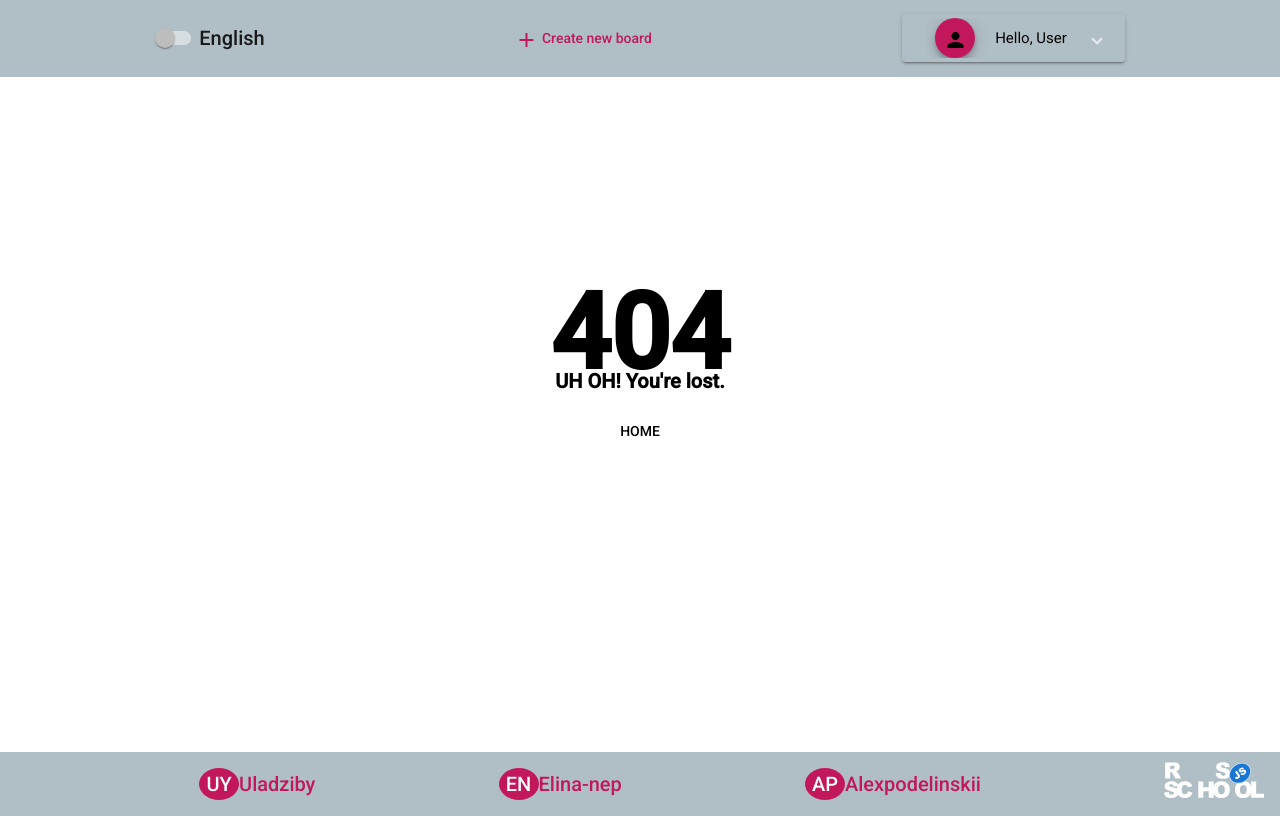
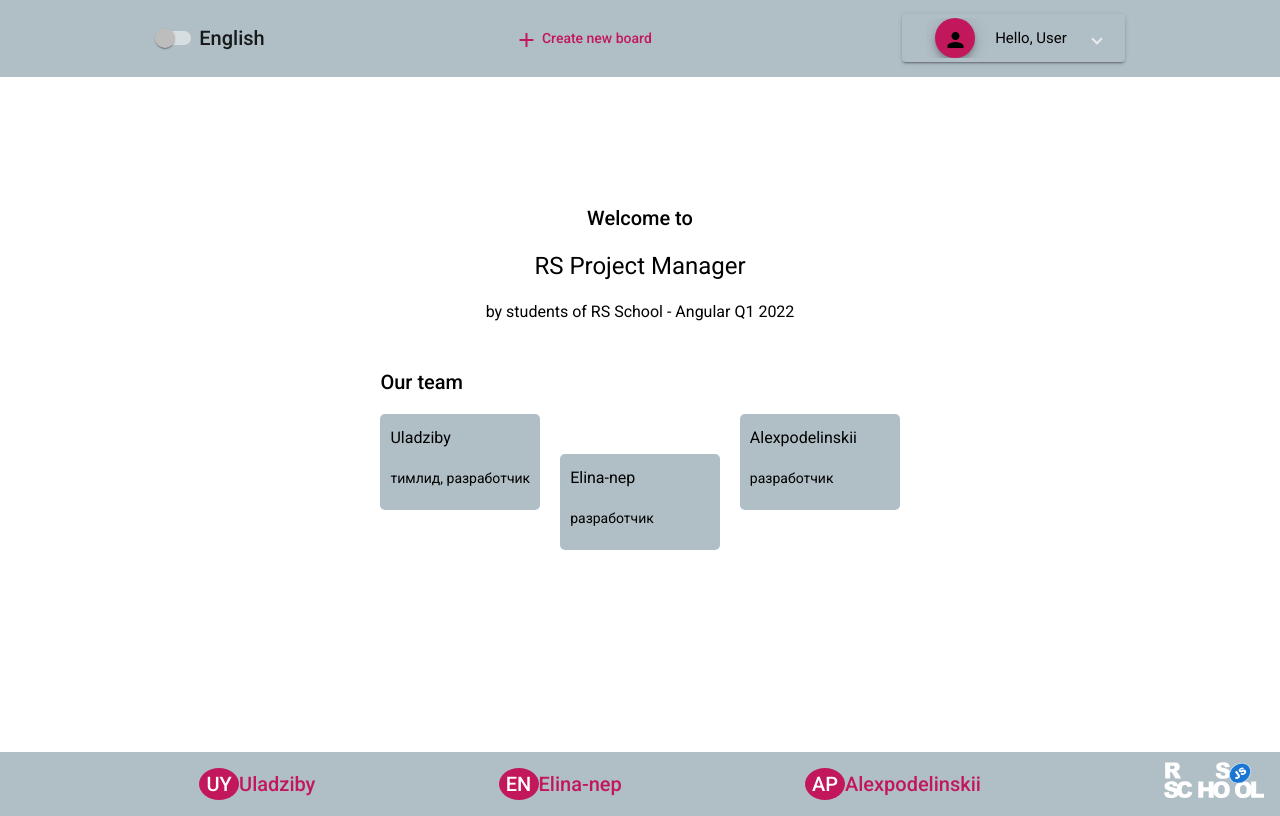
Before and after one commit to Uladziby/ProjectManagerApp, an Angular app in the folder project-management-app/: page / in a window 1280 px wide. Before the commit this address had no page. Built offline with nearby package versions, Linux system fonts and the light colour scheme.

Commit message:
feat: welcome page feat: lang service

```diff
--- a/project-management-app/src/app/core/components/header/header.component.html
+++ b/project-management-app/src/app/core/components/header/header.component.html
@@ -1,35 +1,25 @@
 <header (scroll)="onScroll()">
-  <mat-toolbar
-    layout="row"
-    color="accent"
-    [ngClass]="navbarFixed ? 'fixed' : 'nofixed'"
-  >
+  <mat-toolbar layout="row" color="accent" [ngClass]="navbarFixed ? 'fixed' : 'nofixed'">
     <mat-slide-toggle [(ngModel)]="slideToggle" (change)="OnChangeLang()">
-      {{ this.lang }}
+      {{ this.lang$ | async }}
     </mat-slide-toggle>
     <button mat-button color="primary" [disabled]="!this.isLogin" (click)="newBoard()">
       <mat-icon> add </mat-icon>
-      Create new board
+      {{headerText.create}}
     </button>
     <mat-accordion *ngIf="this.isLogin">
-      <mat-expansion-panel
-        role="button"
-        color="accent"
-        class="user_menu"
-        (opened)="panelOpenState = true"
-        (closed)="panelOpenState = false"
-      >
+      <mat-expansion-panel role="button" color="accent" class="user_menu" (opened)="panelOpenState = true" (closed)="panelOpenState = false">
         <mat-expansion-panel-header>
           <mat-panel-title color="primary">
             <button mat-mini-fab color="primary">
               <mat-icon> person </mat-icon>
             </button>
-            <span class="name_user"> Hello, User </span>
+            <span class="name_user"> {{headerText.hello}} User </span>
           </mat-panel-title>
         </mat-expansion-panel-header>
-        <button class="btn_menu" mat-flat-button>Edit profile</button>
+        <button class="btn_menu" mat-flat-button>{{headerText.edit}}</button>
         <button class="btn_menu" mat-flat-button (click)="OnLogout()">
-          Logout
+          {{headerText.logout}}
         </button>
       </mat-expansion-panel>
     </mat-accordion>
--- a/project-management-app/src/app/core/components/header/header.component.ts
+++ b/project-management-app/src/app/core/components/header/header.component.ts
@@ -4,6 +4,9 @@ import { RouteEnum } from 'src/app/shared/interfaces/enums';
 import { MatDialog, MatDialogConfig } from '@angular/material/dialog';
 import { BoardService } from 'src/app/shared/services/board.service';
 import { CreationModalComponent } from '../../modal/creation-modal/creation-modal.component';
+import { LangType } from 'src/app/shared/interfaces/lang';
+import { LangService } from 'src/app/shared/services/lang.service';
+import { TRANSLATE } from 'src/app/shared/consts/translate';
 
 @Component({
   selector: 'app-header',
@@ -12,12 +15,18 @@ import { CreationModalComponent } from '../../modal/creation-modal/creation-moda
 })
 export class HeaderComponent implements OnInit, OnDestroy {
   public slideToggle: boolean = false;
-  public lang: string = 'English';
+  public lang$ = this.langService.lang$;
   public panelOpenState = false;
   public isLogin: boolean = false;
   public navbarFixed: boolean = false;
+  headerText = TRANSLATE.en.header;
 
-  constructor(public matDialog: MatDialog, private boardService: BoardService, private router : Router) {
+  constructor(
+    public matDialog: MatDialog,
+    private boardService: BoardService,
+    private router: Router,
+    private langService: LangService
+  ) {
     localStorage.setItem('user', 'yes');
   }
 
@@ -36,24 +45,32 @@ export class HeaderComponent implements OnInit, OnDestroy {
   }
 
   OnChangeLang(): void {
-    this.slideToggle === true
-      ? (this.lang = 'Русский')
-      : (this.lang = 'English');
+    if (this.slideToggle === true) {
+      this.langService.changeLang('Русский');
+      this.headerText = TRANSLATE.ru.header;
+    } else {
+      this.langService.changeLang('English');
+      this.headerText = TRANSLATE.en.header;
+    }
+
+    // this.slideToggle === true
+    //   ? (this.lang = 'Русский')
+    //   : (this.lang = 'English');
   }
 
   OnLogin(): void {
-    this.router.navigate([RouteEnum.login])
+    this.router.navigate([RouteEnum.login]);
     this.onCheckLogin();
   }
 
   OnLogout(): void {
-    this.router.navigate([RouteEnum.start])
+    this.router.navigate([RouteEnum.start]);
     localStorage.clear();
     this.onCheckLogin();
   }
 
-  OnSignUp(): void{
-    this.router.navigate([RouteEnum.signup])
+  OnSignUp(): void {
+    this.router.navigate([RouteEnum.signup]);
   }
 
   newBoard() {
--- a/project-management-app/src/app/core/core.module.ts
+++ b/project-management-app/src/app/core/core.module.ts
@@ -19,6 +19,8 @@ import { ApproveModalComponent } from './modal/approve-modal/approve-modal.compo
 import { OverlayModule } from '@angular/cdk/overlay';
 import { MatDialogModule } from '@angular/material/dialog';
 import { CreationModalComponent } from './modal/creation-modal/creation-modal.component';
+import { TOKEN_INTERCEPTOR } from '../shared/services/token.interceptor';
+import { WelcomeComponent } from './pages/welcome/welcome.component';
 
 const materialModules = [
   MatToolbarModule,
@@ -39,6 +41,7 @@ const materialModules = [
     ModalComponent,
     ApproveModalComponent,
     CreationModalComponent,
+    WelcomeComponent,
   ],
   imports: [
     CommonModule,
@@ -49,6 +52,7 @@ const materialModules = [
     OverlayModule,
     MatDialogModule,
   ],
+  providers: [TOKEN_INTERCEPTOR],
   exports: [
     HeaderComponent,
     FooterComponent,
--- /dev/null
+++ b/project-management-app/src/app/core/pages/welcome/welcome.component.html
@@ -0,0 +1,24 @@
+<main>
+  <section id="title-section">
+    <h2>{{welcomeText.title}}</h2>
+    <h1>RS Project Manager</h1>
+    <h3>{{welcomeText.creators}}</h3>
+  </section>
+
+  <h2 id="team-section-title">{{welcomeText.teamHeader}}</h2>
+  <section id="team-section">
+
+    <div class="team-section-card">
+      <h3>Uladziby</h3>
+      <p>тимлид, разработчик</p>
+    </div>
+    <div class="team-section-card">
+      <h3>Elina-nep</h3>
+      <p>разработчик</p>
+    </div>
+    <div class="team-section-card">
+      <h3>Alexpodelinskii</h3>
+      <p>разработчик</p>
+    </div>
+  </section>
+</main>
--- /dev/null
+++ b/project-management-app/src/app/core/pages/welcome/welcome.component.scss
@@ -0,0 +1,25 @@
+#title-section {
+  text-align: center;
+}
+
+#team-section-title {
+  margin-top: 40px;
+}
+
+#team-section {
+  display: grid;
+  grid-template-columns: 1fr 1fr 1fr;
+  gap: 20px;
+}
+
+.team-section-card {
+  background-color: #b0bec5;
+  padding: 10px;
+  border-radius: 5px;
+  margin-bottom: 40px;
+}
+
+.team-section-card:nth-child(2n) {
+  margin-top: 40px;
+  margin-bottom: 0px;
+}
--- /dev/null
+++ b/project-management-app/src/app/core/pages/welcome/welcome.component.ts
@@ -0,0 +1,26 @@
+import { Component, OnInit } from '@angular/core';
+import { Subscription } from 'rxjs';
+import { TRANSLATE } from 'src/app/shared/consts/translate';
+import { LangService } from 'src/app/shared/services/lang.service';
+
+@Component({
+  selector: 'app-welcome',
+  templateUrl: './welcome.component.html',
+  styleUrls: ['./welcome.component.scss'],
+})
+export class WelcomeComponent implements OnInit {
+  constructor(private langService: LangService) {}
+  private subs!: Subscription;
+  welcomeText = TRANSLATE.en.welcome;
+
+  ngOnInit(): void {
+    this.subs = this.langService.lang$.subscribe((lang) => {
+      this.welcomeText =
+        lang === 'English' ? TRANSLATE.en.welcome : TRANSLATE.ru.welcome;
+    });
+  }
+
+  ngOnDestroy(): void {
+    this.subs.unsubscribe();
+  }
+}
--- /dev/null
+++ b/project-management-app/src/app/shared/consts/translate.ts
@@ -0,0 +1,28 @@
+export const TRANSLATE = {
+  ru: {
+    welcome: {
+      title: 'Добро пожаловать на страницу',
+      creators: 'разработана студентами RS School - Angular Q1 2022',
+      teamHeader: 'Наша команда',
+    },
+    header: {
+      create: 'Создать доску',
+      hello: 'Привет,',
+      edit: 'Редактировать профиль',
+      logout: 'Выйти',
+    },
+  },
+  en: {
+    welcome: {
+      title: 'Welcome to',
+      creators: 'by students of RS School - Angular Q1 2022',
+      teamHeader: 'Our team',
+    },
+    header: {
+      create: 'Create new board',
+      hello: 'Hello,',
+      edit: 'Edit profile',
+      logout: 'Logout',
+    },
+  },
+};
--- /dev/null
+++ b/project-management-app/src/app/shared/interfaces/lang.ts
@@ -0,0 +1 @@
+export type LangType = 'English' | 'Русский';
--- /dev/null
+++ b/project-management-app/src/app/shared/services/lang.service.ts
@@ -0,0 +1,14 @@
+import { Injectable } from '@angular/core';
+import { BehaviorSubject } from 'rxjs';
+import { LangType } from '../interfaces/lang';
+
+@Injectable({
+  providedIn: 'root',
+})
+export class LangService {
+  public lang$ = new BehaviorSubject<LangType>('English');
+
+  changeLang(lang: LangType) {
+    this.lang$.next(lang);
+  }
+}
--- a/project-management-app/src/app/shared/services/token.interceptor.ts
+++ b/project-management-app/src/app/shared/services/token.interceptor.ts
@@ -23,7 +23,7 @@ export class tokenInterceptor implements HttpInterceptor {
     // }
     req = req.clone({
       headers: new HttpHeaders({
-        Authorization: `Bearer eyJhbGciOiJIUzI1NiIsInR5cCI6IkpXVCJ9.eyJ1c2VySWQiOiI1OTQ4NjgzNS01ZWE5LTQzMTMtODY1ZS1jMjY2ZTAyNGIzZWMiLCJsb2dpbiI6InVzZXIwMDEiLCJpYXQiOjE2NTE3NTI2ODl9.MFD5yz393QFkQDsOpZgTc1LP6ZmLd7SYlNxjTPh7NTA`,
+        Authorization: `Bearer eyJhbGciOiJIUzI1NiIsInR5cCI6IkpXVCJ9.eyJ1c2VySWQiOiI1OTQ4NjgzNS01ZWE5LTQzMTMtODY1ZS1jMjY2ZTAyNGIzZWMiLCJsb2dpbiI6InVzZXIwMDEiLCJpYXQiOjE2NTE4MjM2Mzh9.QSXSicvbk87QZ2ftUAXvju_DNuCkDpZRciYzL0RDzHw`,
       }),
     });
 
--- a/project-management-app/src/app/shared/services/url.ts
+++ b/project-management-app/src/app/shared/services/url.ts
@@ -1 +1 @@
-export const BASIC_URL = 'http://localhost:4200/api';
+export const BASIC_URL = 'https://limitless-garden-78985.herokuapp.com';
```
Also changed, not shown: project-management-app/src/app/app-routing.module.ts (+6 -5 lines), 1 other file (tests, documents, lock files or other folders).
